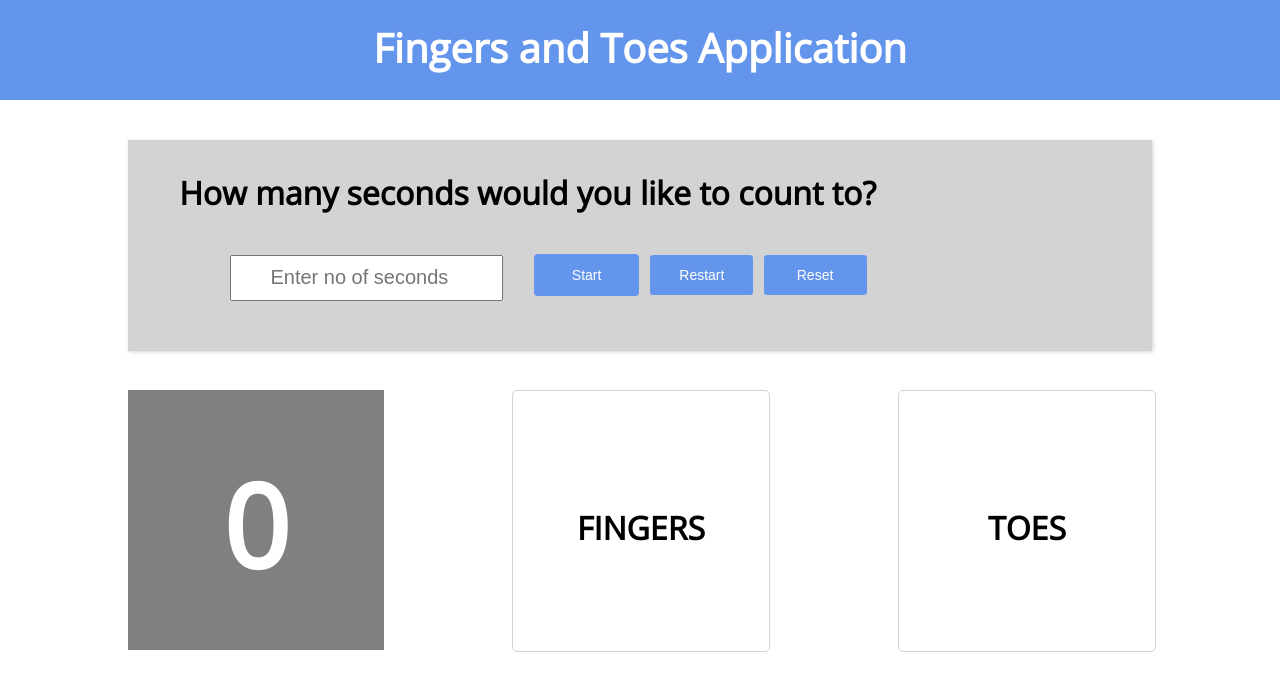
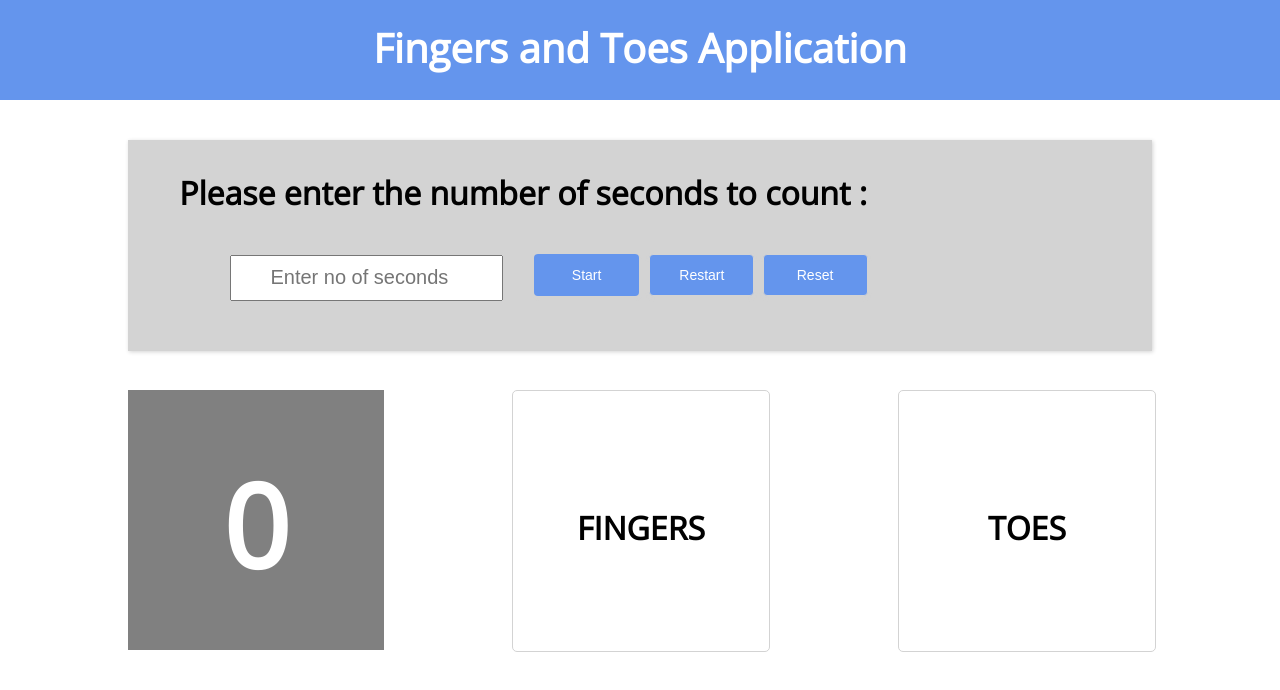
Before and after one commit to rmattapa/Fingers-and-Toes, a plain HTML site: page index.html in a window 1280 px wide. Drawn offline with nearby package versions, Linux system fonts and the light colour scheme.

Commit message:
Updated index.html

```diff
--- a/index.html
+++ b/index.html
@@ -12,7 +12,7 @@
     </div>
     <div class="time-block">
         <div class="time-block-question">
-            <h1>How many seconds would you like to count to? </h1>
+            <h1>Please enter the number of seconds to count :</h1>
         </div>
         <div class="input-row">
             <div class="time-block-input">
```
